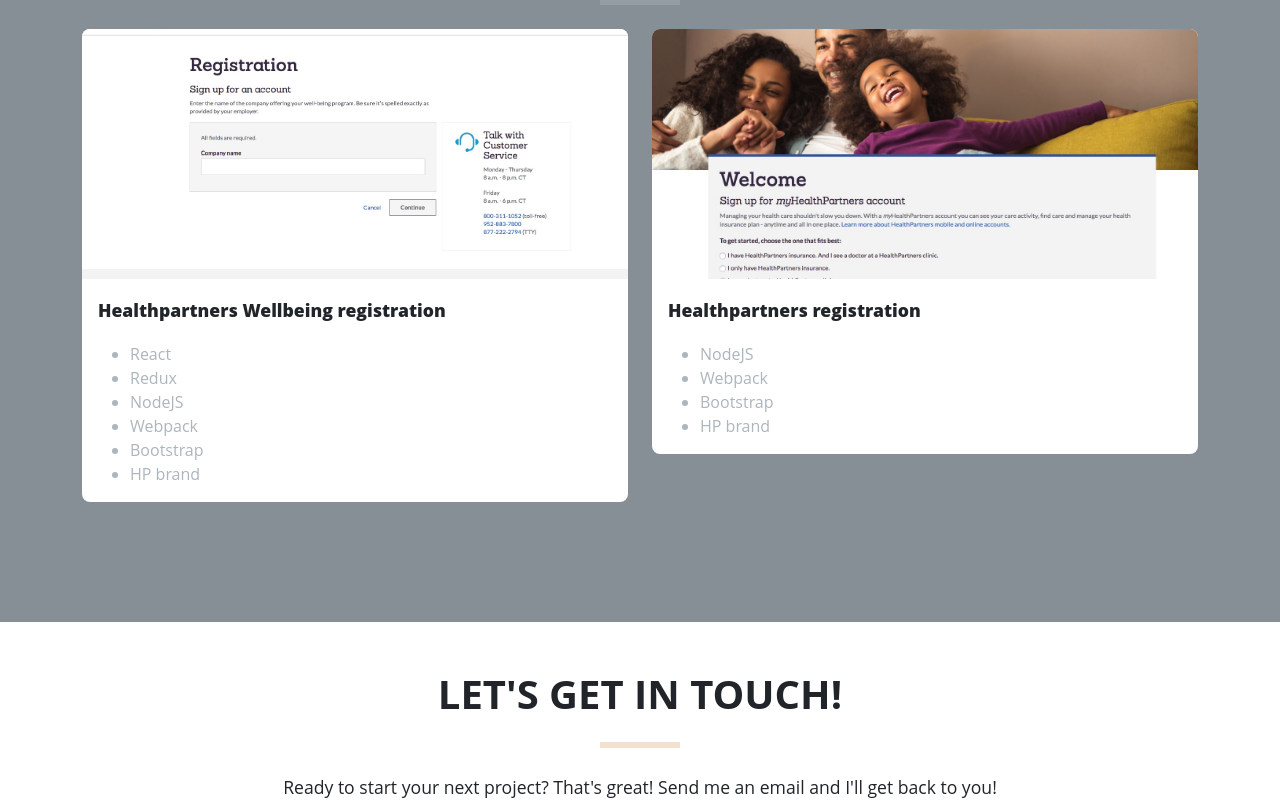
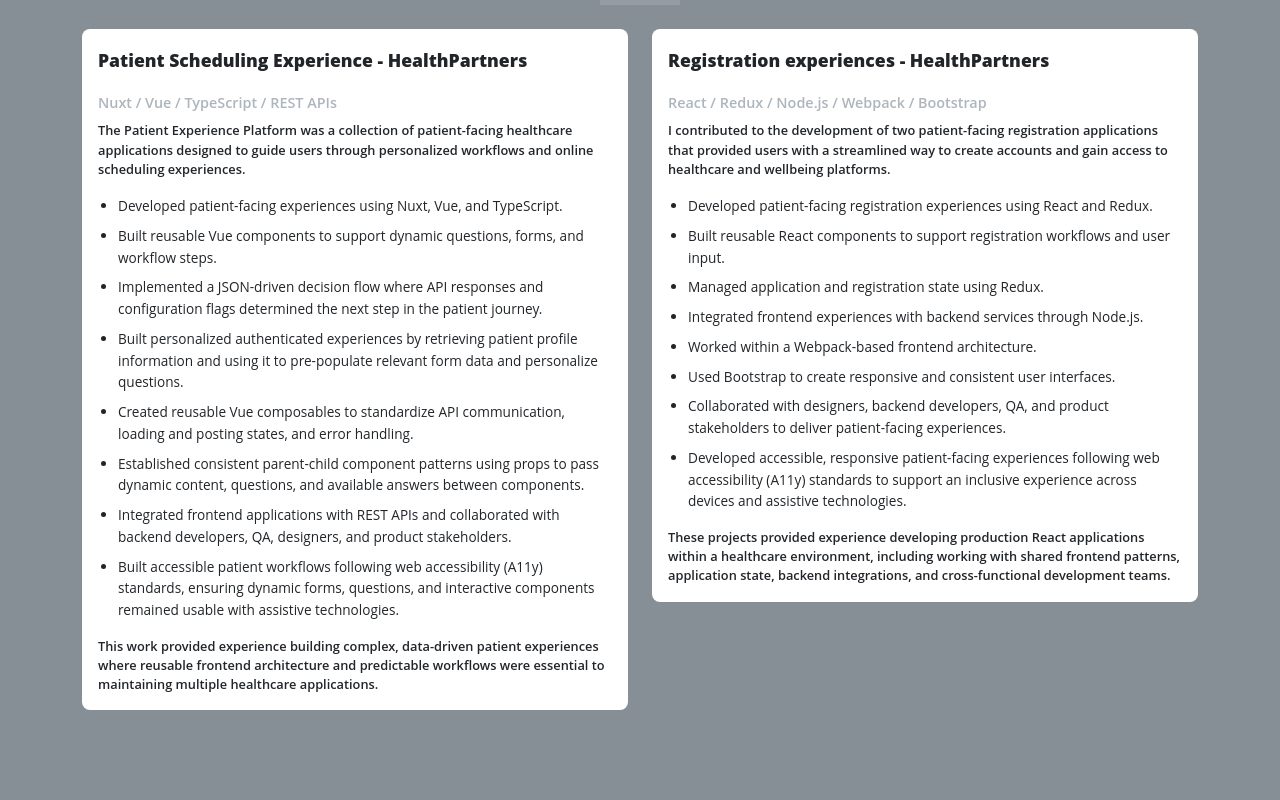
Before and after one commit to chad-ptrsn/portfolio, a Vue app: page / in a window 1280 px wide. Shown: the part 2540-3340 px from the top of the page. Built offline with nearby package versions, Linux system fonts and the light colour scheme.

Commit message:
updated recent work and contact page

```diff
--- a/src/components/Contact.vue
+++ b/src/components/Contact.vue
@@ -3,9 +3,9 @@
     <div class="container">
       <div class="row">
         <div class="col-lg-8 mx-auto text-center">
-          <h2 class="section-heading">Let's Get In Touch!</h2>
+          <h2 class="section-heading">Let's connect!</h2>
           <hr class="my-4">
-          <p class="mb-5">Ready to start your next project? That's great! Send me an email and I'll get back to you!</p>
+          <p class="mb-5">Interested in working together or have an opportunity you'd like to discuss? Send me a message.</p>
         </div>
       </div>
       <div class="row">
--- a/src/components/Portfolio.vue
+++ b/src/components/Portfolio.vue
@@ -9,17 +9,26 @@
       </div>
       <div class="row">
         <div class="col-lg-6 col-sm-6" v-for="project in projects" :key="project.id">
-          <a :href="project.url" target="_blank" rel="noopener noreferrer">
+          <!-- <a :href="project.url" target="_blank" rel="noopener noreferrer"> -->
             <div class="card mb-4 box-shadow">
-              <img class="card-img-top" :src="project.image" :alt="project.title">
+              <!-- <img class="card-img-top" :src="project.image" :alt="project.title"> -->
               <div class="card-body">
                 <p><strong>{{ project.title }}</strong></p>
-                <ul class="text-muted mb-0">
-                  <li v-for="tech in project.technologies" :key="tech">{{ tech }}</li>
+                <p v-if="project.technologies" class="tech-stack text-muted mb-2">
+                  {{ project.technologies.join(' / ') }}
+                </p>
+                <p v-if="project.overview" class="project-overview mb-3">
+                  {{ project.overview }}
+                </p>
+                <ul v-if="project.details" class="project-details mt-3 mb-0">
+                  <li v-for="detail in project.details" :key="detail">{{ detail }}</li>
                 </ul>
+                <p v-if="project.experience" class="project-experience mt-3 mb-0">
+                  {{ project.experience }}
+                </p>
               </div>
             </div>
-          </a>
+          <!-- </a> -->
         </div>
       </div>
     </div>
@@ -32,17 +41,38 @@
 const projects = ref([
   {
     id: 1,
-    title: 'Healthpartners Wellbeing registration',
-    url: 'https://www.healthpartners.com/wellbeing-registration/wellbeing/company-info',
-    image: '/img/portfolio/wb-registration.jpg',
-    technologies: ['React', 'Redux', 'NodeJS', 'Webpack', 'Bootstrap', 'HP brand']
+    title: 'Patient Scheduling Experience - HealthPartners',
+    technologies: ['Nuxt', 'Vue', 'TypeScript', 'REST APIs'],
+    overview: 'The Patient Experience Platform was a collection of patient-facing healthcare applications designed to guide users through personalized workflows and online scheduling experiences.',
+    details: [
+      'Developed patient-facing experiences using Nuxt, Vue, and TypeScript.',
+      'Built reusable Vue components to support dynamic questions, forms, and workflow steps.',
+      'Implemented a JSON-driven decision flow where API responses and configuration flags determined the next step in the patient journey.',
+      'Built personalized authenticated experiences by retrieving patient profile information and using it to pre-populate relevant form data and personalize questions.',
+      'Created reusable Vue composables to standardize API communication, loading and posting states, and error handling.',
+      'Established consistent parent-child component patterns using props to pass dynamic content, questions, and available answers between components.',
+      'Integrated frontend applications with REST APIs and collaborated with backend developers, QA, designers, and product stakeholders.',
+      'Built accessible patient workflows following web accessibility (A11y) standards, ensuring dynamic forms, questions, and interactive components remained usable with assistive technologies.'
+    ],
+    experience: 'This work provided experience building complex, data-driven patient experiences where reusable frontend architecture and predictable workflows were essential to maintaining multiple healthcare applications.'
   },
   {
     id: 2,
-    title: 'Healthpartners registration',
-    url: 'https://www.healthpartners.com/public/register/signUpLanding.html',
-    image: '/img/portfolio/hp-registration.jpg',
-    technologies: ['NodeJS', 'Webpack', 'Bootstrap', 'HP brand']
+    title: 'Registration experiences - HealthPartners',
+    image: '/img/portfolio/wb-registration.jpg',
+    technologies: ['React', 'Redux', 'Node.js', 'Webpack', 'Bootstrap'],
+    overview: 'I contributed to the development of two patient-facing registration applications that provided users with a streamlined way to create accounts and gain access to healthcare and wellbeing platforms.',
+    details: [
+      'Developed patient-facing registration experiences using React and Redux.',
+      'Built reusable React components to support registration workflows and user input.',
+      'Managed application and registration state using Redux.',
+      'Integrated frontend experiences with backend services through Node.js.',
+      'Worked within a Webpack-based frontend architecture.',
+      'Used Bootstrap to create responsive and consistent user interfaces.',
+      'Collaborated with designers, backend developers, QA, and product stakeholders to deliver patient-facing experiences.',
+      'Developed accessible, responsive patient-facing experiences following web accessibility (A11y) standards to support an inclusive experience across devices and assistive technologies.'
+    ],
+    experience: 'These projects provided experience developing production React applications within a healthcare environment, including working with shared frontend patterns, application state, backend integrations, and cross-functional development teams.'
   }
 ])
 </script>
@@ -106,6 +136,29 @@
   font-size: 0.9rem;
 }
 
+.tech-stack {
+  font-size: 0.9rem;
+  line-height: 1.5;
+}
+
+.project-overview,
+.project-experience {
+  font-size: 0.8rem;
+  line-height: 1.5;
+  color: #212529;
+}
+
+.project-details {
+  padding-left: 1.25rem;
+  color: #212529;
+  font-size: 0.85rem;
+  line-height: 1.6;
+}
+
+.project-details li {
+  margin-bottom: 0.5rem;
+}
+
 a {
   text-decoration: none;
   color: inherit;
```
